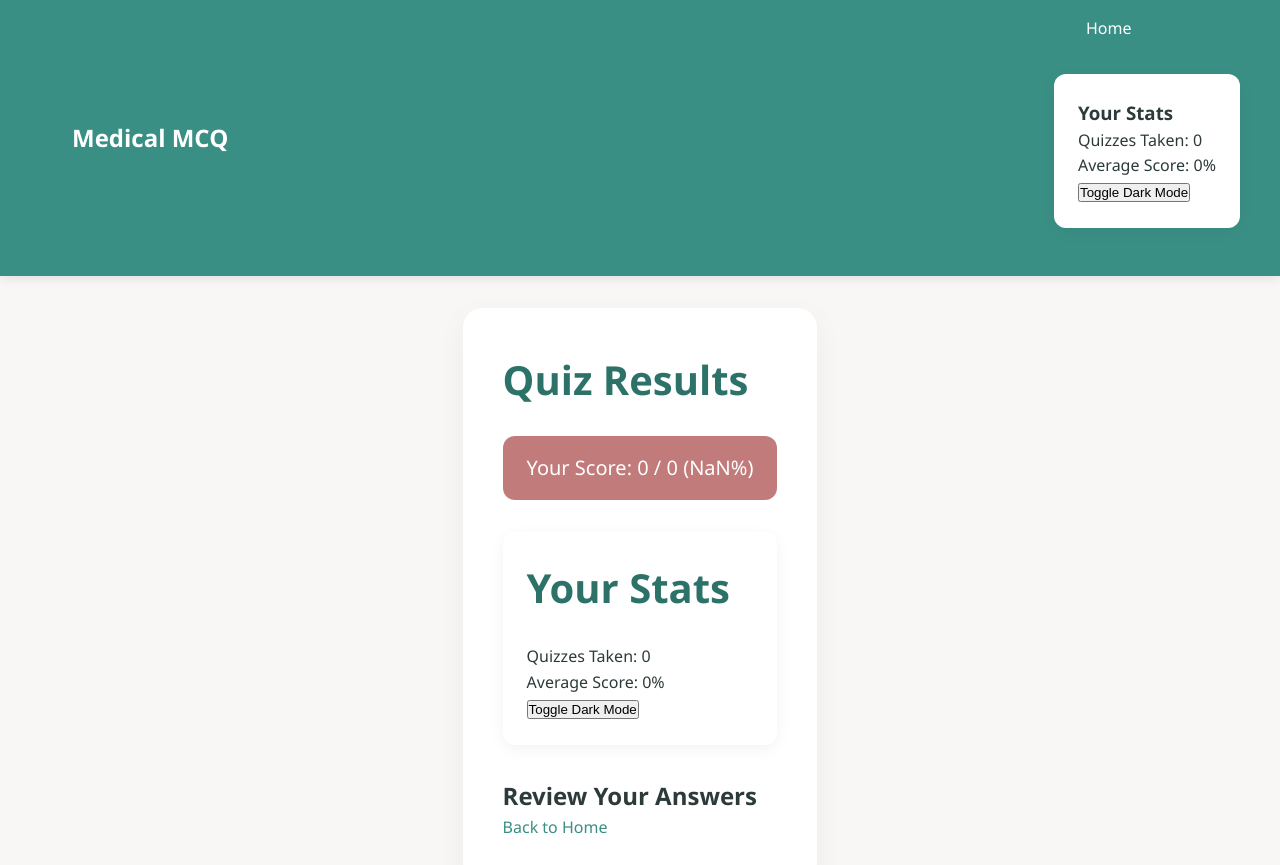
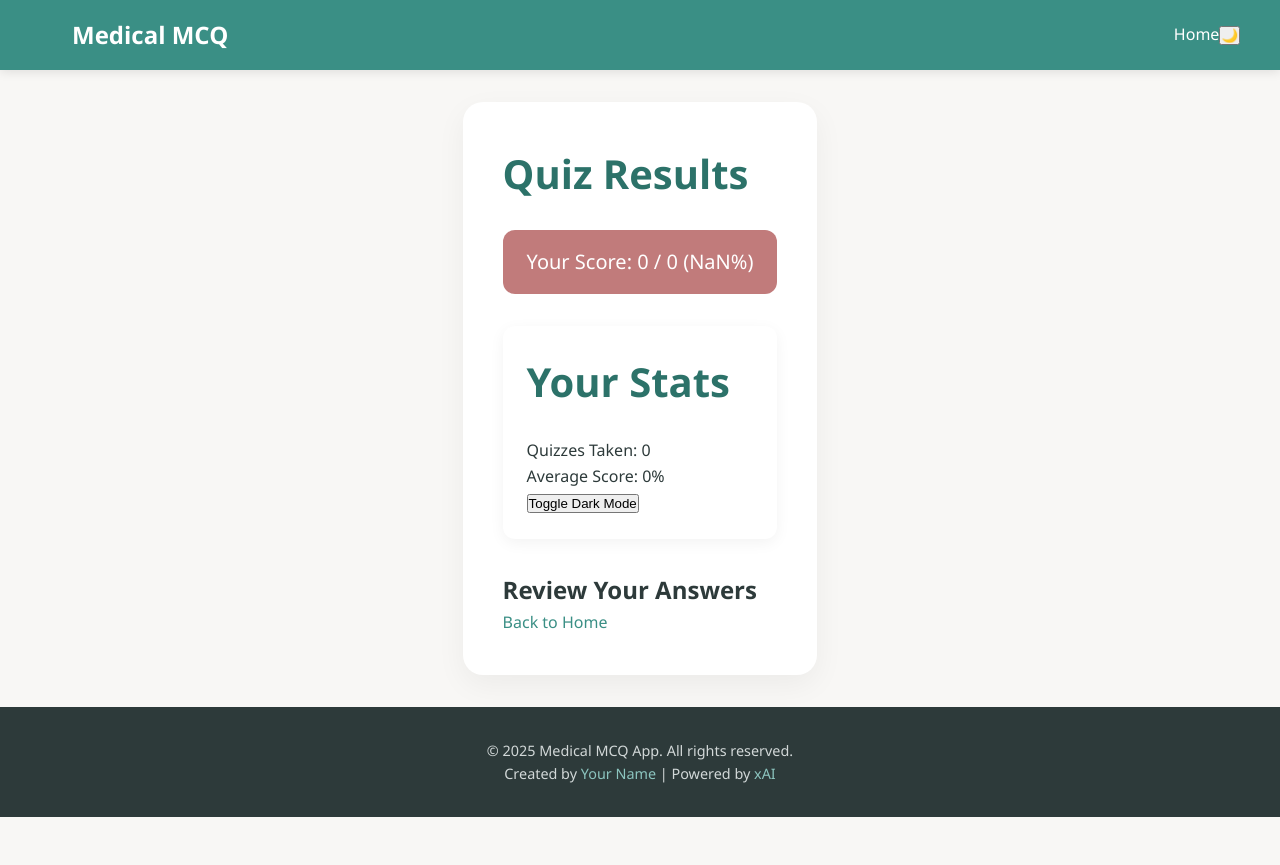
Before and after one commit to jjingofarouk/mcq, a React (Create React App) app in the folder mcq/: page /results in a window 1280 px wide. Shown: the top 865 px of the page. After the commit the page ends 817 px from the top, so only its background shows below. Built offline with nearby package versions, Linux system fonts and the light colour scheme.

Commit message:
Update UserProfile.js

```diff
--- a/mcq/src/components/UserProfile.js
+++ b/mcq/src/components/UserProfile.js
@@ -1,14 +1,34 @@
-// src/components/UserProfile.js
 import React, { useState, useEffect } from 'react';
 
-function UserProfile() {
+function UserProfile({ onQuizComplete, minimal = false }) {
   const [stats, setStats] = useState(() => JSON.parse(localStorage.getItem('quizStats')) || { quizzesTaken: 0, totalScore: 0 });
   const [isDarkMode, setIsDarkMode] = useState(false);
+
+  useEffect(() => {
+    if (onQuizComplete) {
+      setStats((prev) => {
+        const newStats = { quizzesTaken: prev.quizzesTaken + 1, totalScore: prev.totalScore + onQuizComplete.score };
+        localStorage.setItem('quizStats', JSON.stringify(newStats));
+        return newStats;
+      });
+    }
+  }, [onQuizComplete]);
 
   useEffect(() => {
     if (isDarkMode) document.body.classList.add('dark-mode');
     else document.body.classList.remove('dark-mode');
   }, [isDarkMode]);
+
+  if (minimal) {
+    return (
+      <button
+        className="dark-mode-toggle"
+        onClick={() => setIsDarkMode(!isDarkMode)}
+      >
+        {isDarkMode ? '☀️' : '🌙'}
+      </button>
+    );
+  }
 
   return (
     <div className="user-profile">
```
